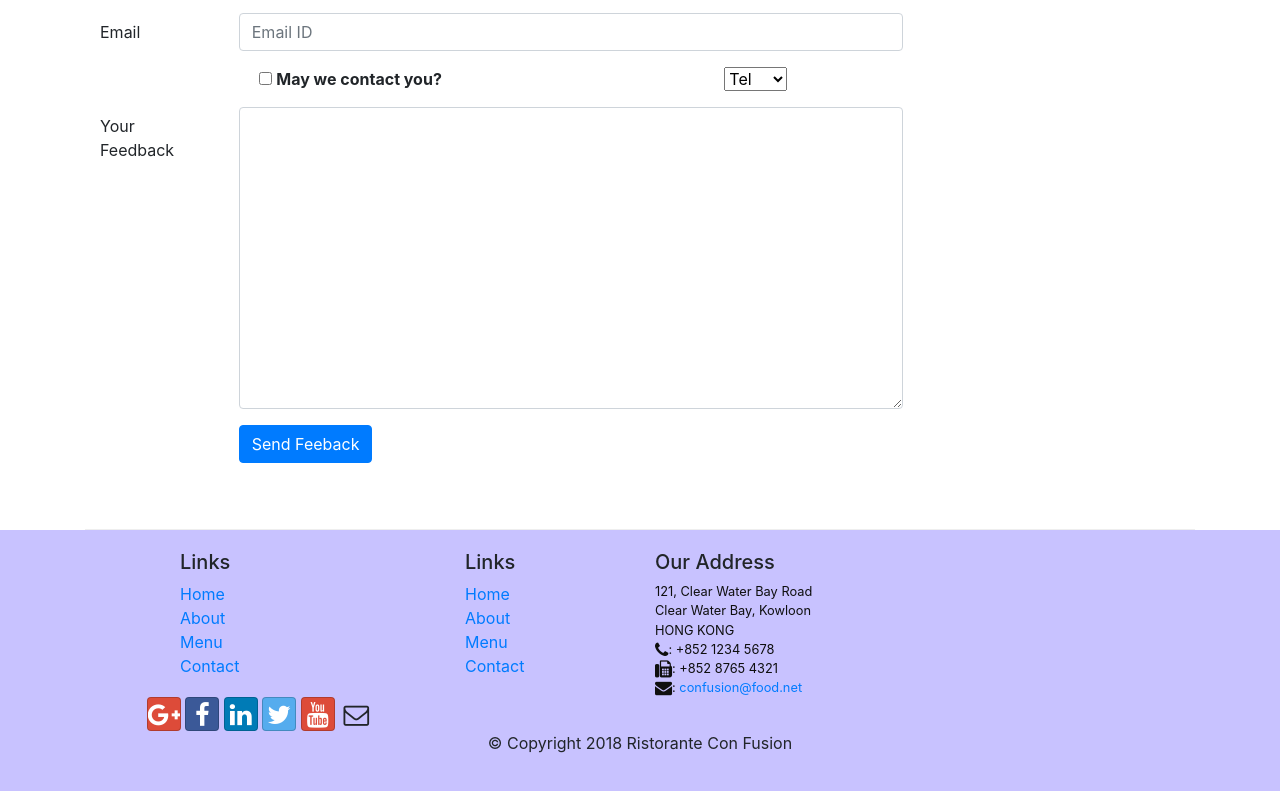
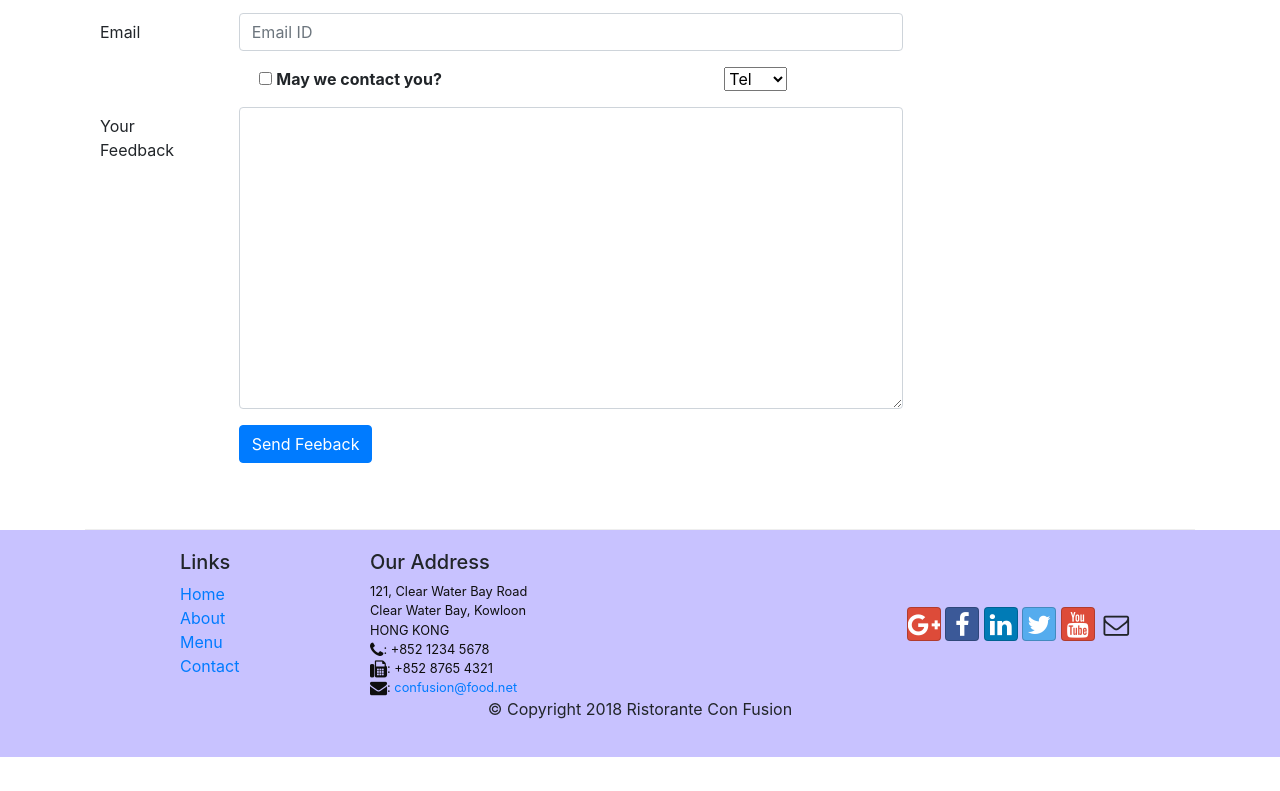
Before and after one commit to ImranAhmed26/ConFusionResto.github.io, a website: page contactus.html in a window 1280 px wide. Shown: the part 1129-1920 px from the top of the page. After the commit the page ends 1886 px from the top, so only its background shows below. Drawn offline with nearby package versions, Linux system fonts and the light colour scheme.

Commit message:
just trial
nothing done

```diff
--- a/contactus.html
+++ b/contactus.html
@@ -177,15 +177,7 @@
                         <li><a href="#">Contact</a></li>
                     </ul>
                 </div>
-                <div class="col-4 offset-1 col-sm-2">
-                    <h5>Links</h5>
-                    <ul class="list-unstyled">
-                        <li><a href="#">Home</a></li>
-                        <li><a href="#">About</a></li>
-                        <li><a href="#">Menu</a></li>
-                        <li><a href="#">Contact</a></li>
-                    </ul>
-                </div>
+
                 <div class="col-7 col-sm-5">
                     <h5>Our Address</h5>
                     <address>
```
